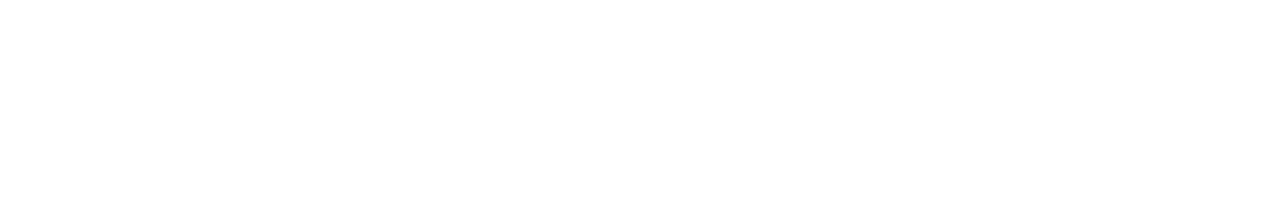
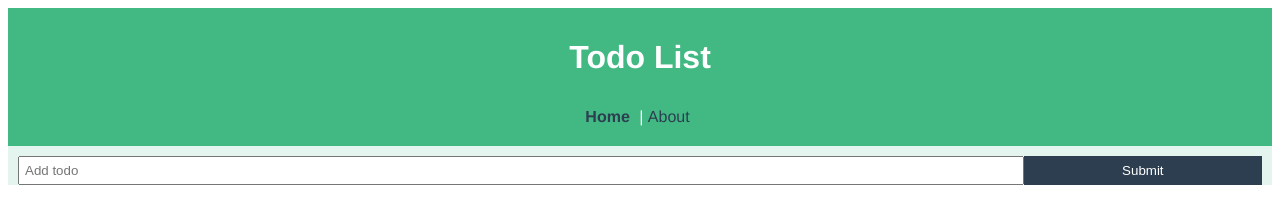
Before and after one commit to monilSoni/test-repo-for-dist, a plain HTML site: page index.html in a window 1280 px wide. Drawn offline with Linux system fonts and the light colour scheme; the site is published under a folder, as on GitHub Pages, so addresses that start at the root find nothing; no server answers.

Commit message:
Update index.html

```diff
--- a/index.html
+++ b/index.html
@@ -1 +1 @@
-<!DOCTYPE html><html lang=en><head><meta charset=utf-8><meta http-equiv=X-UA-Compatible content="IE=edge"><meta name=viewport content="width=device-width,initial-scale=1"><link rel=icon href=/favicon.ico><title>vue_crash_todolist</title><link href=/js/about.ae4faab9.js rel=prefetch><link href=/css/app.06d1628b.css rel=preload as=style><link href=/js/app.8dbee74a.js rel=preload as=script><link href=/js/chunk-vendors.11b691e4.js rel=preload as=script><link href=/css/app.06d1628b.css rel=stylesheet></head><body><noscript><strong>We're sorry but vue_crash_todolist doesn't work properly without JavaScript enabled. Please enable it to continue.</strong></noscript><div id=app></div><script src=/js/chunk-vendors.11b691e4.js></script><script src=/js/app.8dbee74a.js></script></body></html>
+<!DOCTYPE html><html lang=en><head><meta charset=utf-8><meta http-equiv=X-UA-Compatible content="IE=edge"><meta name=viewport content="width=device-width,initial-scale=1"><link rel=icon href=./favicon.ico><title>vue_crash_todolist</title><link href=./js/about.ae4faab9.js rel=prefetch><link href=./css/app.06d1628b.css rel=preload as=style><link href=./js/app.8dbee74a.js rel=preload as=script><link href=./js/chunk-vendors.11b691e4.js rel=preload as=script><link href=./css/app.06d1628b.css rel=stylesheet></head><body><noscript><strong>We're sorry but vue_crash_todolist doesn't work properly without JavaScript enabled. Please enable it to continue.</strong></noscript><div id=app></div><script src=./js/chunk-vendors.11b691e4.js></script><script src=./js/app.8dbee74a.js></script></body></html>
```
